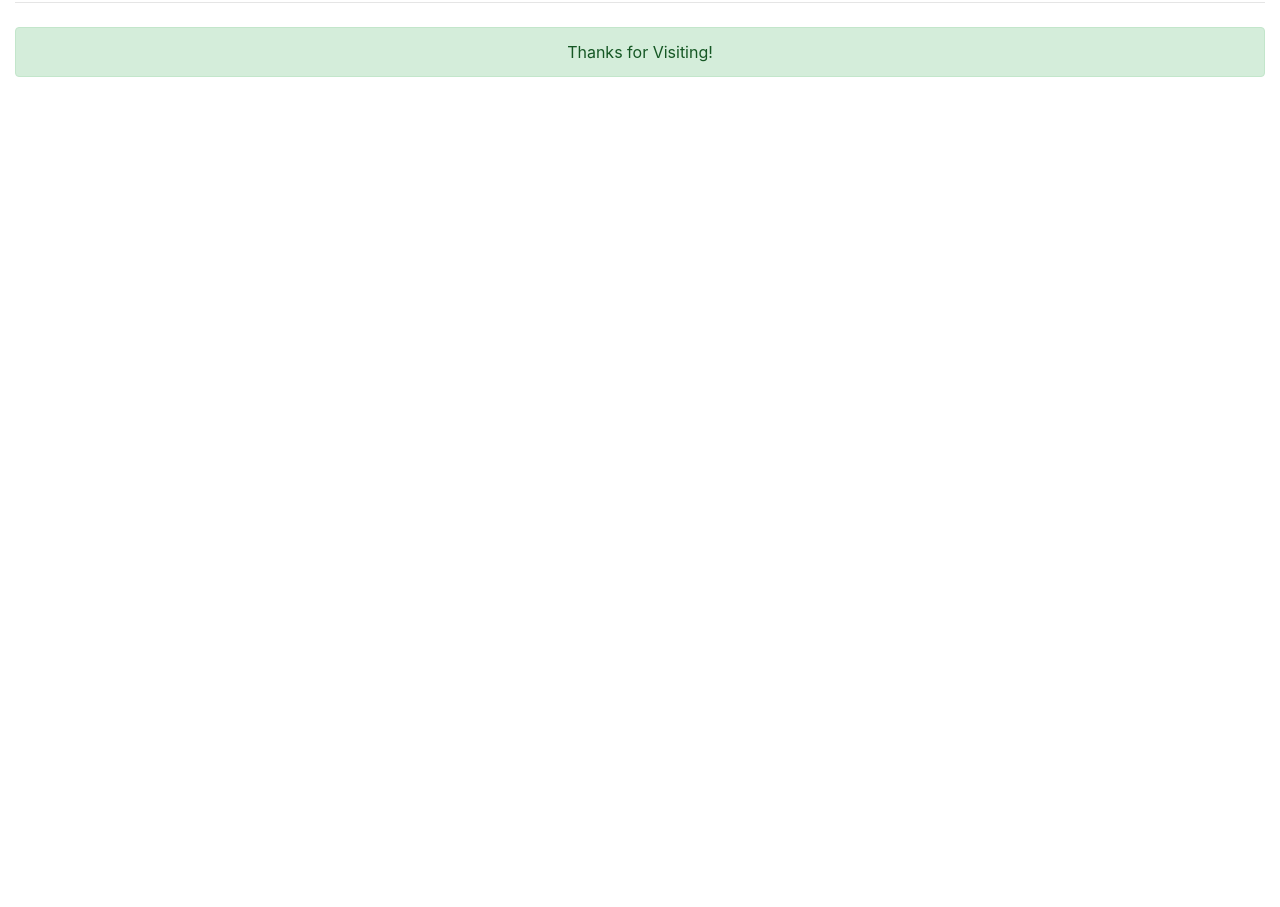
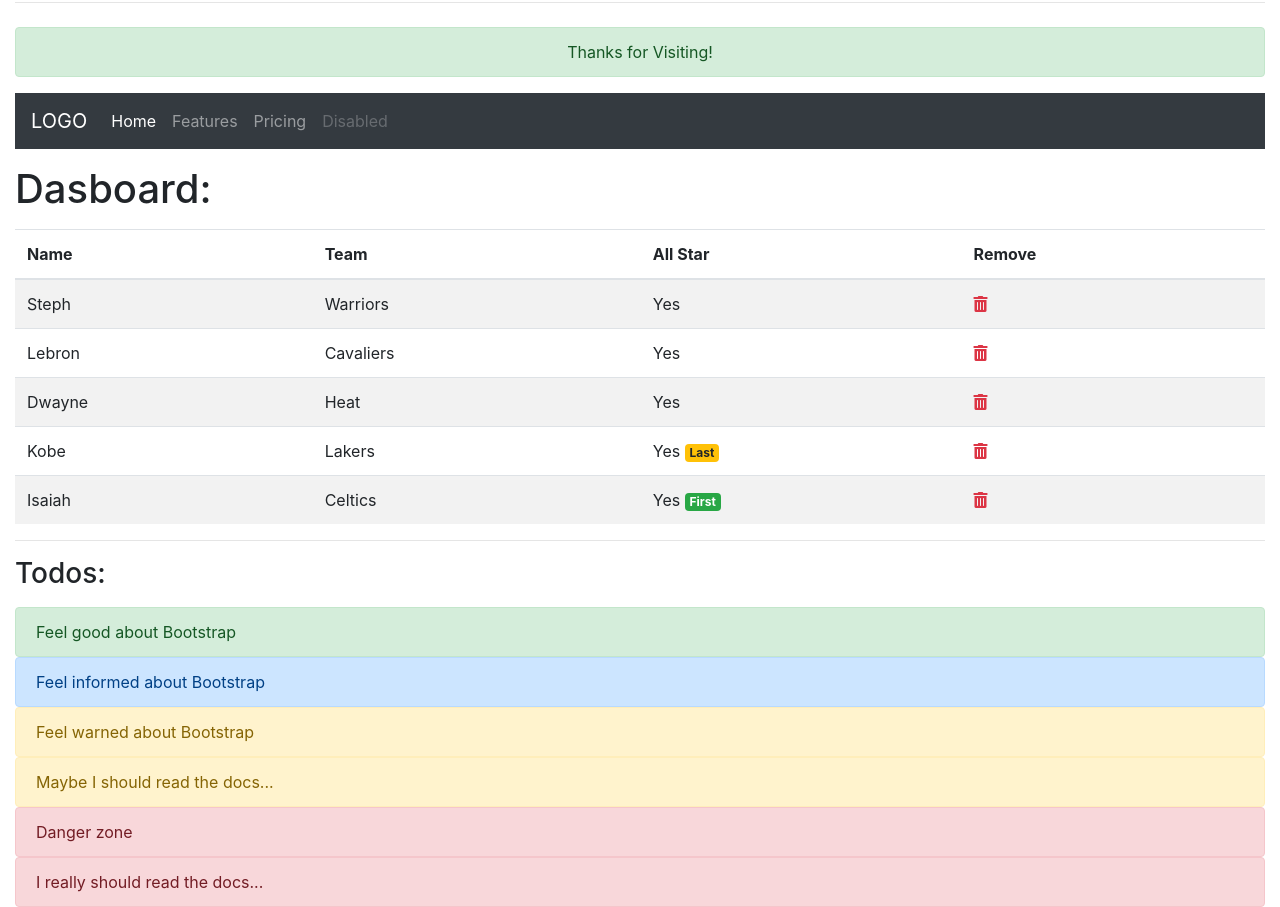
Before and after one commit to lowtrey/springboard-e_bootstrap, a plain HTML site: page index.html in a window 1280 px wide. Shown: the part 841-1748 px from the top of the page. Before the commit the page ends 934 px from the top, so only its background shows below. Drawn offline with nearby package versions, Linux system fonts and the light colour scheme.

Commit message:
Complete step two

```diff
--- a/index.html
+++ b/index.html
@@ -9,6 +9,10 @@
       href="https://stackpath.bootstrapcdn.com/bootstrap/4.4.1/css/bootstrap.min.css"
       integrity="sha384-Vkoo8x4CGsO3+Hhxv8T/Q5PaXtkKtu6ug5TOeNV6gBiFeWPGFN9MuhOf23Q9Ifjh"
       crossorigin="anonymous"
+    />
+    <link
+      rel="stylesheet"
+      href="https://use.fontawesome.com/releases/v5.3.1/css/all.css"
     />
   </head>
   <body>
@@ -68,6 +72,101 @@
       <div class="alert alert-success text-center" role="alert">
         Thanks for Visiting!
       </div>
+      <nav
+        class="navbar navbar-expand-lg navbar-dark bg-dark justify-content-between"
+      >
+        <a class="navbar-brand" href="#">LOGO</a>
+        <button
+          class="navbar-toggler"
+          type="button"
+          data-toggle="collapse"
+          data-target="#navbarNavAltMarkup"
+          aria-controls="navbarNavAltMarkup"
+          aria-expanded="false"
+          aria-label="Toggle navigation"
+        >
+          <span class="navbar-toggler-icon"></span>
+        </button>
+        <div class="collapse navbar-collapse" id="navbarNavAltMarkup">
+          <div class="navbar-nav">
+            <a class="nav-item nav-link active" href="#"
+              >Home <span class="sr-only">(current)</span></a
+            >
+            <a class="nav-item nav-link" href="#">Features</a>
+            <a class="nav-item nav-link" href="#">Pricing</a>
+            <a
+              class="nav-item nav-link disabled"
+              href="#"
+              tabindex="-1"
+              aria-disabled="true"
+              >Disabled</a
+            >
+          </div>
+        </div>
+      </nav>
+      <h1 class="my-3">Dasboard:</h1>
+      <table class="table table-striped">
+        <thead>
+          <tr>
+            <th scope="col">Name</th>
+            <th scope="col">Team</th>
+            <th scope="col">All Star</th>
+            <th scope="col">Remove</th>
+          </tr>
+        </thead>
+        <tbody>
+          <tr>
+            <td>Steph</td>
+            <td>Warriors</td>
+            <td>Yes</td>
+            <td><i class="fas fa-trash-alt text-danger"></i></td>
+          </tr>
+          <tr>
+            <td>Lebron</td>
+            <td>Cavaliers</td>
+            <td>Yes</td>
+            <td><i class="fas fa-trash-alt text-danger"></i></td>
+          </tr>
+          <tr>
+            <td>Dwayne</td>
+            <td>Heat</td>
+            <td>Yes</td>
+            <td><i class="fas fa-trash-alt text-danger"></i></td>
+          </tr>
+          <tr>
+            <td>Kobe</td>
+            <td>Lakers</td>
+            <td>Yes <span class="badge badge-warning">Last</span></td>
+            <td><i class="fas fa-trash-alt text-danger"></i></td>
+          </tr>
+          <tr>
+            <td>Isaiah</td>
+            <td>Celtics</td>
+            <td>Yes <span class="badge badge-success">First</span></td>
+            <td><i class="fas fa-trash-alt text-danger"></i></td>
+          </tr>
+        </tbody>
+      </table>
+      <hr class="my-3" />
+      <h3 class="my-3">Todos:</h3>
+      <div class="alert alert-success m-0" role="alert">
+        Feel good about Bootstrap
+      </div>
+      <div class="alert alert-primary m-0" role="alert">
+        Feel informed about Bootstrap
+      </div>
+      <div class="alert alert-warning m-0" role="alert">
+        Feel warned about Bootstrap
+      </div>
+      <div class="alert alert-warning m-0" role="alert">
+        Maybe I should read the docs...
+      </div>
+      <div class="alert alert-danger m-0" role="alert">
+        Danger zone
+      </div>
+      <div class="alert alert-danger m-0" role="alert">
+        I really should read the docs...
+      </div>
     </div>
     <script
       src="https://code.jquery.com/jquery-3.4.1.slim.min.js"
```
